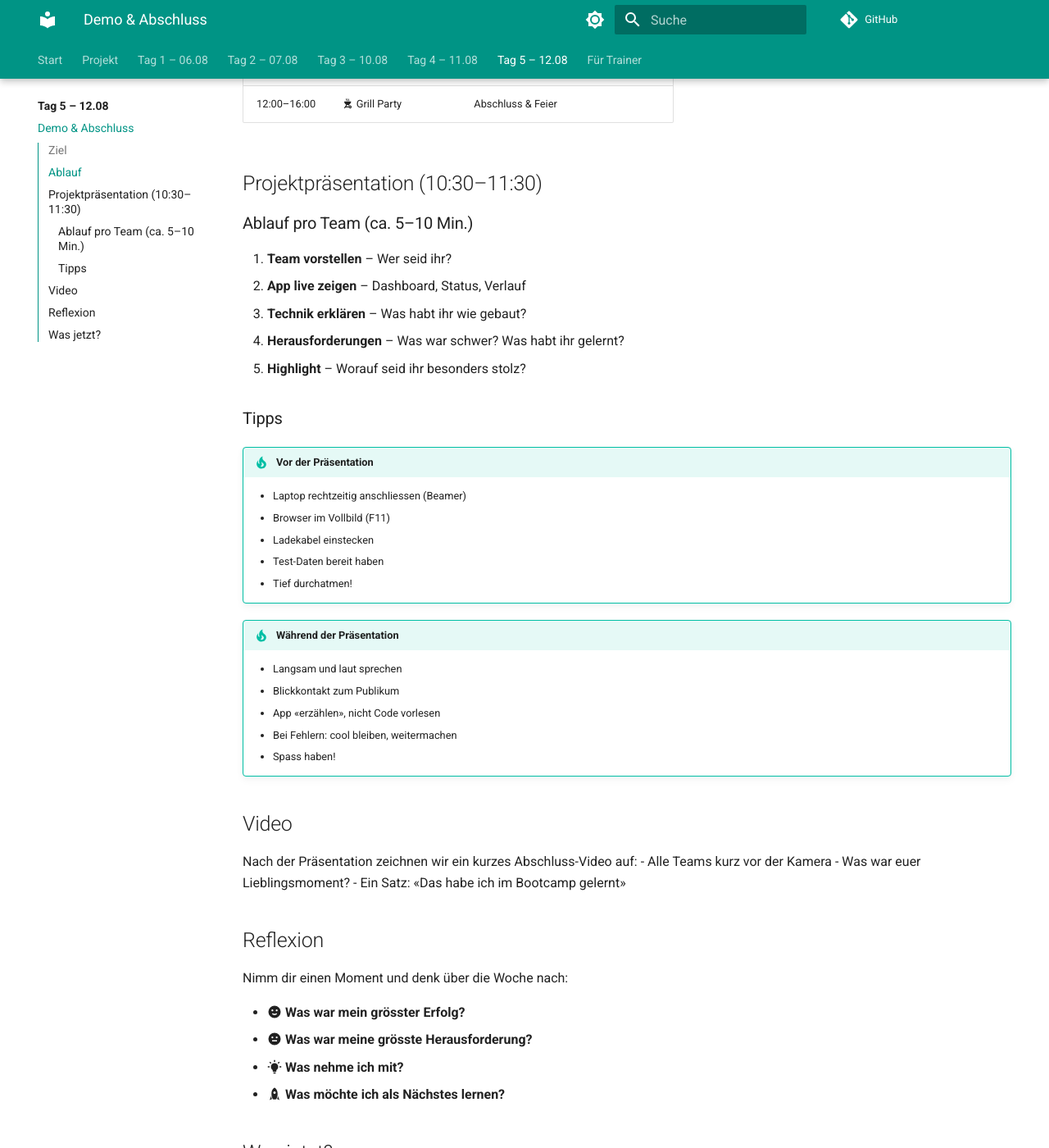
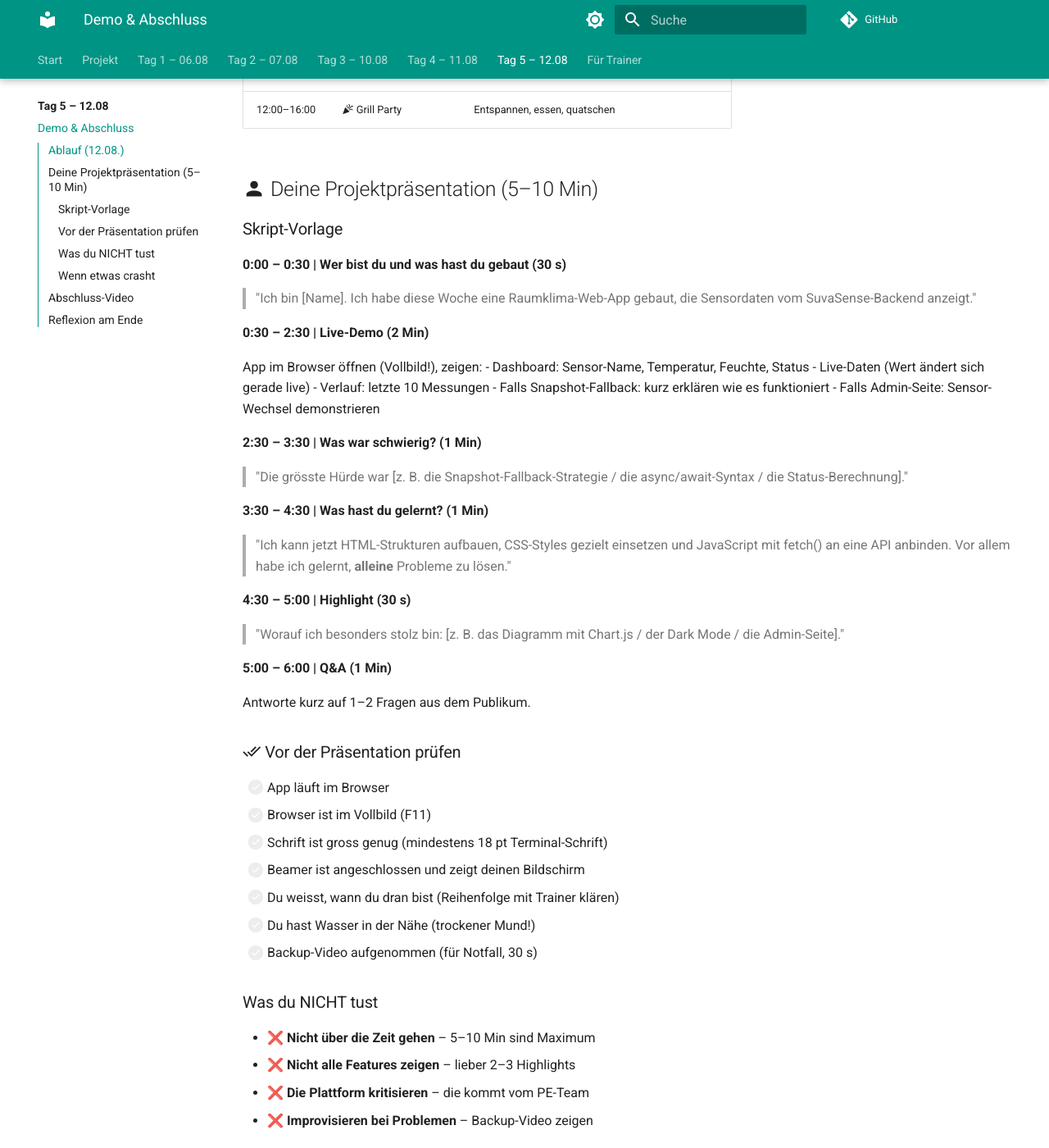
Before and after one commit to HeiligerG/ae-raumklima-bootcamp, an MkDocs documentation site: the page built from docs/tag-5/demo-abschluss.md, in a window 1280 px wide and 1400 px high, scrolled down 519 px. Shown: the whole window at 82% size. Built offline with MkDocs 1.6.1 and Material for MkDocs 9.7.7, drawn with Linux system fonts in a browser that asks for light colours; comment, search, counter and statistics services are not loaded; some of the changed text lies outside the part shown.

Commit message:
docs(tag-5): demo-abschluss auf Einzelperson-Präsentation umstellen
demo-abschluss.md komplett umgeschrieben:
- 'ihr' -> 'du' durchgaengig
- 'Teams präsentieren' -> 'Jede/r Lernende zeigt 5-10 Min
  ihre App (einzeln!)'
- Skript-Vorlage auf Einzelperson umformuliert
- 'Deine Projektpräsentation' statt 'Projektpräsentation pro Team'
- 8-Punkte Checkliste vor der Präsentation
- Backup-Video-Strategie bei Crash
- Reflexion am Ende (5 Min alleine)

tag-5/index.md: Erklaerung ergaenzt, dass AE-Lernende
einzeln praesentieren, PE-Team praesentiert Plattform.

```diff
--- a/docs/tag-5/demo-abschluss.md
+++ b/docs/tag-5/demo-abschluss.md
@@ -1,73 +1,101 @@
-# Demo & Abschluss
+# Demo und Abschluss – Tag 5
 
-## :material-target: Ziel
+!!! info "Lockerer Tagesplan"
+    Tag 5 ist bewusst kurz. Nach 4 Tagen Bauen, Testen, Debuggen
+    ist heute **Zeit für Präsentieren und Feiern**. Kein neues
+    Material.
 
-Heute präsentiert ihr eure App und feiert den Abschluss des Bootcamps.
-
-## :material-clock-outline: Ablauf
+## Ablauf (12.08.)
 
 | Zeit | Phase | Inhalt |
 |------|-------|--------|
-| 09:00–10:00 | :material-account-tie: PV Vorstellung | Präsentation der Praxisverantwortlichen |
-| 10:00–10:30 | :material-coffee: Pause | |
-| 10:30–11:30 | :material-presentation: Projektpräsentation | Teams präsentieren ihre Apps |
-| 11:30–12:00 | :material-video: Video | Gemeinsames Abschluss-Video |
-| 12:00–16:00 | :material-grill: Grill Party | Abschluss & Feier |
+| 09:00–10:00 | :material-presentation: PV-Vorstellung | Trainer + PE-Vertreter zeigen die Plattform-Übersicht |
+| 10:00–10:30 | :material-coffee: Pause | Vorbereitung Projektpräsentation |
+| 10:30–11:30 | :material-account: Projektpräsentation | Jede/r Lernende zeigt 5–10 Min ihre App (einzeln!) |
+| 11:30–12:00 | :material-video: Abschluss-Video | Kurze Statements aller |
+| 12:00–16:00 | :material-party-popper: Grill Party | Entspannen, essen, quatschen |
 
-## Projektpräsentation (10:30–11:30)
+## :material-account: Deine Projektpräsentation (5–10 Min)
 
-### Ablauf pro Team (ca. 5–10 Min.)
+### Skript-Vorlage
 
-1. **Team vorstellen** – Wer seid ihr?
-2. **App live zeigen** – Dashboard, Status, Verlauf
-3. **Technik erklären** – Was habt ihr wie gebaut?
-4. **Herausforderungen** – Was war schwer? Was habt ihr gelernt?
-5. **Highlight** – Worauf seid ihr besonders stolz?
+**0:00 – 0:30 | Wer bist du und was hast du gebaut (30 s)**
 
-### Tipps
+> "Ich bin [Name]. Ich habe diese Woche eine Raumklima-Web-App
+> gebaut, die Sensordaten vom SuvaSense-Backend anzeigt."
 
-!!! tip "Vor der Präsentation"
-    - Laptop rechtzeitig anschliessen (Beamer)
-    - Browser im Vollbild (F11)
-    - Ladekabel einstecken
-    - Test-Daten bereit haben
-    - Tief durchatmen!
+**0:30 – 2:30 | Live-Demo (2 Min)**
 
-!!! tip "Während der Präsentation"
-    - Langsam und laut sprechen
-    - Blickkontakt zum Publikum
-    - App «erzählen», nicht Code vorlesen
-    - Bei Fehlern: cool bleiben, weitermachen
-    - Spass haben!
+App im Browser öffnen (Vollbild!), zeigen:
+- Dashboard: Sensor-Name, Temperatur, Feuchte, Status
+- Live-Daten (Wert ändert sich gerade live)
+- Verlauf: letzte 10 Messungen
+- Falls Snapshot-Fallback: kurz erklären wie es funktioniert
+- Falls Admin-Seite: Sensor-Wechsel demonstrieren
 
-## Video
+**2:30 – 3:30 | Was war schwierig? (1 Min)**
 
-Nach der Präsentation zeichnen wir ein kurzes Abschluss-Video auf:
-- Alle Teams kurz vor der Kamera
-- Was war euer Lieblingsmoment?
-- Ein Satz: «Das habe ich im Bootcamp gelernt»
+> "Die grösste Hürde war [z. B. die Snapshot-Fallback-Strategie /
+> die async/await-Syntax / die Status-Berechnung]."
 
-## Reflexion
+**3:30 – 4:30 | Was hast du gelernt? (1 Min)**
 
-Nimm dir einen Moment und denk über die Woche nach:
+> "Ich kann jetzt HTML-Strukturen aufbauen, CSS-Styles gezielt
+> einsetzen und JavaScript mit fetch() an eine API anbinden.
+> Vor allem habe ich gelernt, **alleine** Probleme zu lösen."
 
-- :material-emoticon-happy: **Was war mein grösster Erfolg?**
-- :material-emoticon-neutral: **Was war meine grösste Herausforderung?**
-- :material-lightbulb-on: **Was nehme ich mit?**
-- :material-rocket: **Was möchte ich als Nächstes lernen?**
+**4:30 – 5:00 | Highlight (30 s)**
 
-## Was jetzt?
+> "Worauf ich besonders stolz bin: [z. B. das Diagramm mit Chart.js
+> / der Dark Mode / die Admin-Seite]."
 
-Das Bootcamp war der Start, nicht das Ende. Hier sind deine nächsten Schritte:
+**5:00 – 6:00 | Q&A (1 Min)**
 
-- [ ] Das Gelernte in der Praxis anwenden
-- [ ] Eigene kleine Projekte bauen
-- [ ] Weiter HTML, CSS und JavaScript vertiefen
-- [ ] Ein Framework lernen (React, Vue, Angular)
-- [ ] Im Team weitermachen – gemeinsam lernt es sich besser!
+Antworte kurz auf 1–2 Fragen aus dem Publikum.
 
-!!! success "Herzlichen Glückwunsch!"
-    Du hast in fünf Tagen eine funktionierende Web-App gebaut.
-    Das ist eine riesige Leistung. Sei stolz auf dich!
+### :material-check-all: Vor der Präsentation prüfen
 
-    :material-grill: Jetzt wird gefeiert!
+- [ ] App läuft im Browser
+- [ ] Browser ist im Vollbild (F11)
+- [ ] Schrift ist gross genug (mindestens 18 pt Terminal-Schrift)
+- [ ] Beamer ist angeschlossen und zeigt deinen Bildschirm
+- [ ] Du weisst, wann du dran bist (Reihenfolge mit Trainer klären)
+- [ ] Du hast Wasser in der Nähe (trockener Mund!)
+- [ ] Backup-Video aufgenommen (für Notfall, 30 s)
+
+### Was du NICHT tust
+
+- ❌ **Nicht über die Zeit gehen** – 5–10 Min sind Maximum
+- ❌ **Nicht alle Features zeigen** – lieber 2–3 Highlights
+- ❌ **Die Plattform kritisieren** – die kommt vom PE-Team
+- ❌ **Improvisieren bei Problemen** – Backup-Video zeigen
+
+### Wenn etwas crasht
+
+Ruhig bleiben. "Live-Systeme sind live. Hier ist ein Backup-Video
+von gestern." Backup-Video zeigen, fertig.
+
+## :material-video: Abschluss-Video
+
+Am Ende des Tages nimmt der Trainer ein kurzes Video auf:
+
+- Reihum sagt jede/r 30 Sekunden was:
+    - "Was war dein Lieblingsmoment?"
+    - "Was hast du gelernt, das du nicht mehr vergisst?"
+- Das Video wird ins Bootcamp-Archiv aufgenommen
+
+## Reflexion am Ende
+
+Nimm dir 5 Minuten nach der Demo für eine **persönliche Reflexion**:
+
+- Was hat diese Woche am meisten Spass gemacht?
+- Worauf bin ich stolz?
+- Was hätte ich gerne früher gewusst?
+- Welche Fähigkeit will ich als nächstes lernen?
+
+!!! success "Du hast es geschafft!"
+    Du hast eine funktionierende Web-App gebaut, mit Live-Daten
+    aus einer echten Sensor-Plattform, allein, mit W3Schools und
+    ohne KI. Das ist nicht selbstverständlich.
+
+    Geniess die Grill Party. Du hast es dir verdient.
```
Also changed, not shown: docs/tag-5/index.md (+1 -1 lines).
